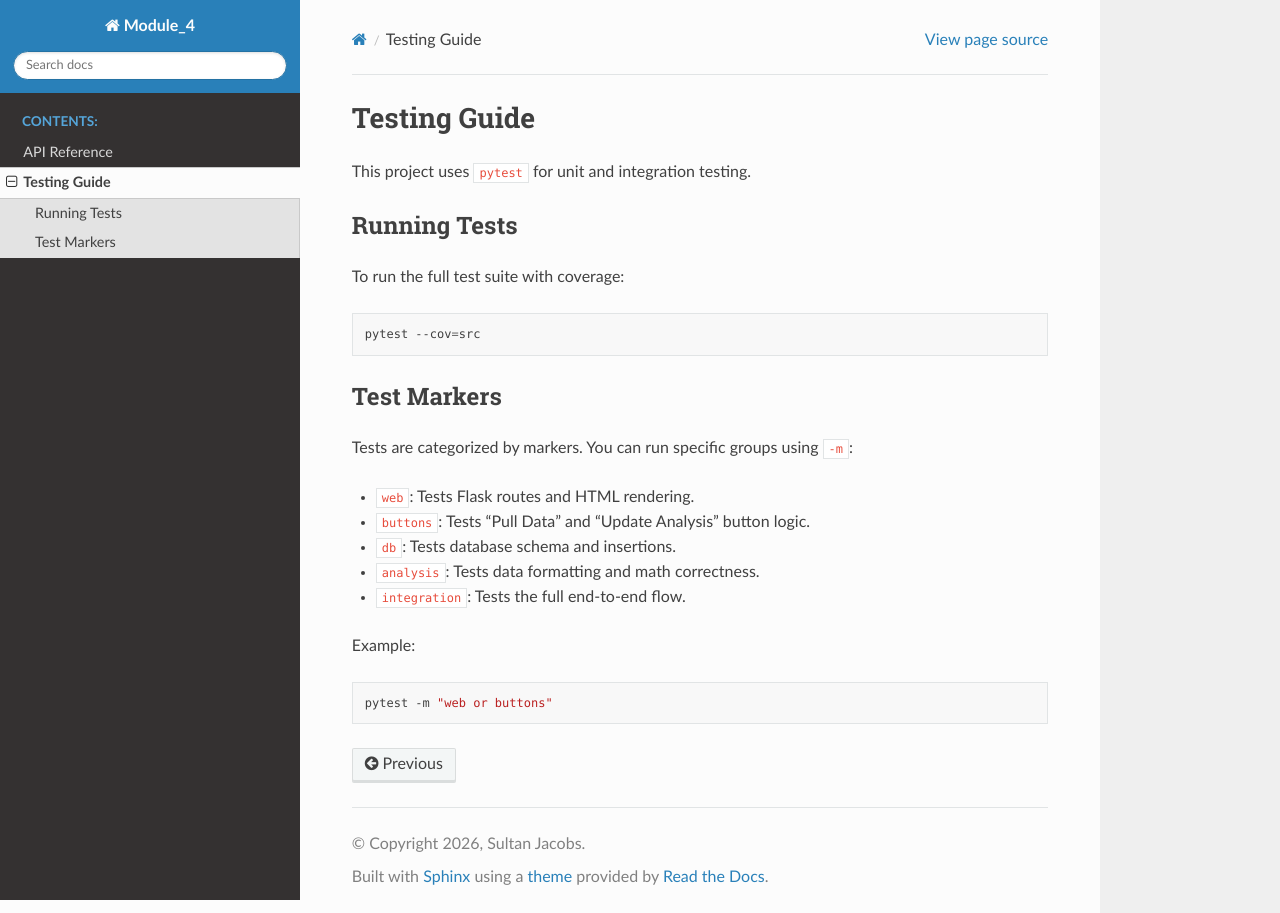
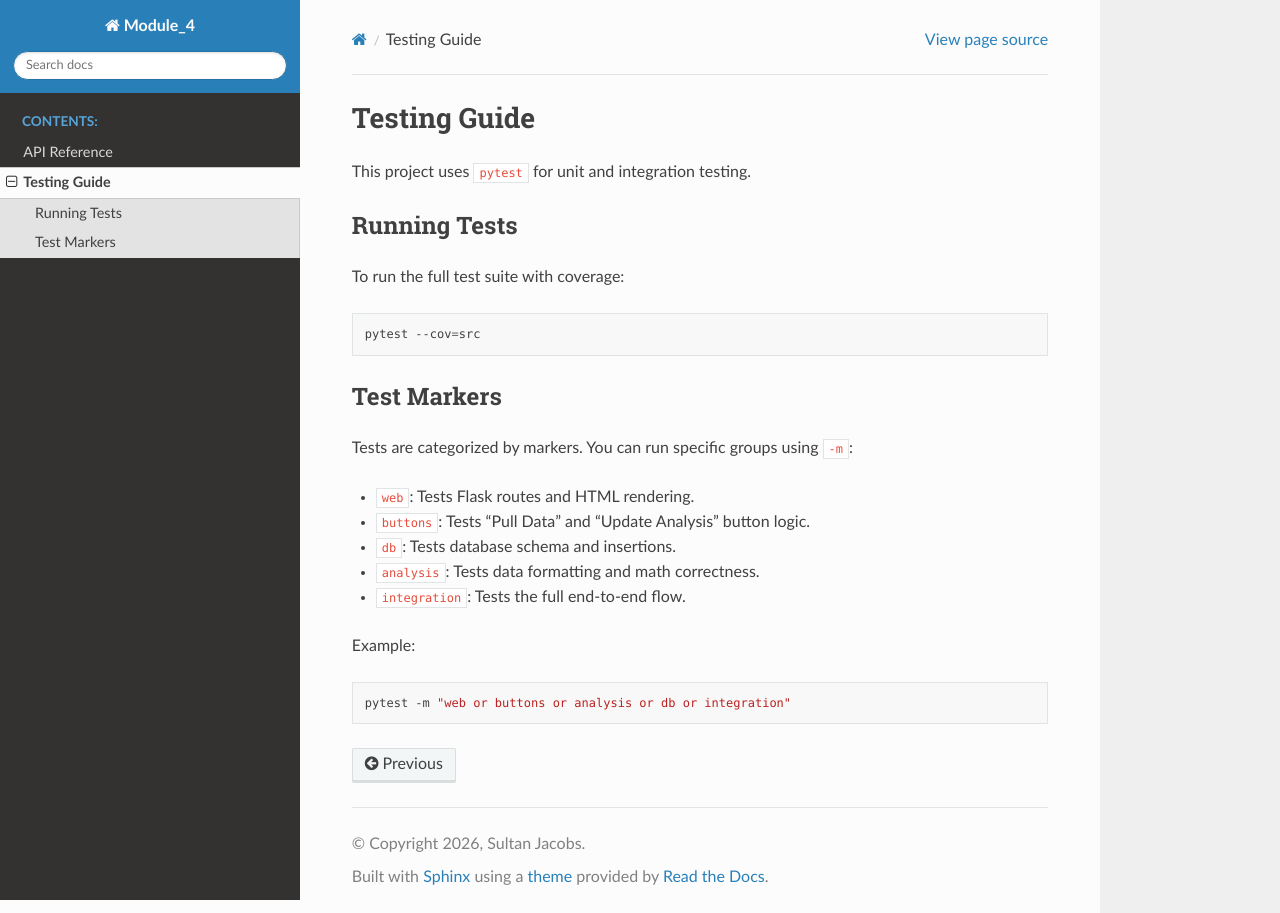
Before and after one commit to Lithe-exe/jhu_software_concepts, a Sphinx documentation site: the page built from Module_4/docs/source/testing.rst, in a window 1280 px wide. Built offline with Sphinx 7.4.7 and the Read the Docs theme 3.1.0, drawn with Linux system fonts in a browser that asks for light colours.

Commit message:
Final push with testing page update

```diff
--- a/Module_4/docs/source/testing.rst
+++ b/Module_4/docs/source/testing.rst
@@ -25,4 +25,4 @@ Example:
 
 .. code-block:: bash
 
-   pytest -m "web or buttons"
+   pytest -m "web or buttons or analysis or db or integration"
```
